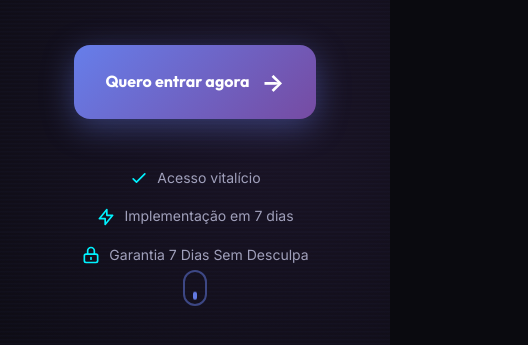
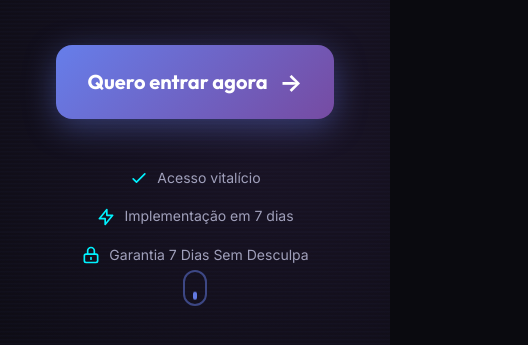
Before and after one commit to Ricoandrade1/Maquinadevenda, a plain HTML site: page index.html in a window 390 px wide. Shown: the part 755-1100 px from the top of the page, 528 px wide, since content can reach past the window. Drawn offline with Linux system fonts and the light colour scheme.

Commit message:
📱 Fix mobile UI - Prevent horizontal scroll, increase CTA button text size and ensure white color

```diff
--- a/styles.css
+++ b/styles.css
@@ -52,6 +52,7 @@
 html {
     scroll-behavior: smooth;
     font-size: 16px;
+    overflow-x: hidden;
 }
 
 body {
@@ -62,17 +63,21 @@ body {
     overflow-x: hidden;
     -webkit-font-smoothing: antialiased;
     -moz-osx-font-smoothing: grayscale;
+    max-width: 100vw;
 }
 
 .container {
     max-width: var(--container-max);
     margin: 0 auto;
     padding: 0 24px;
+    width: 100%;
+    box-sizing: border-box;
 }
 
 .section {
     padding: var(--section-padding) 0;
     position: relative;
+    overflow-x: hidden;
 }
 
 /* ============================================
@@ -203,6 +208,9 @@ strong {
 .button-arrow {
     position: relative;
     z-index: 1;
+    color: #ffffff !important;
+    font-size: 1.25rem;
+    font-weight: 700;
 }
 
 .button-arrow {
```
